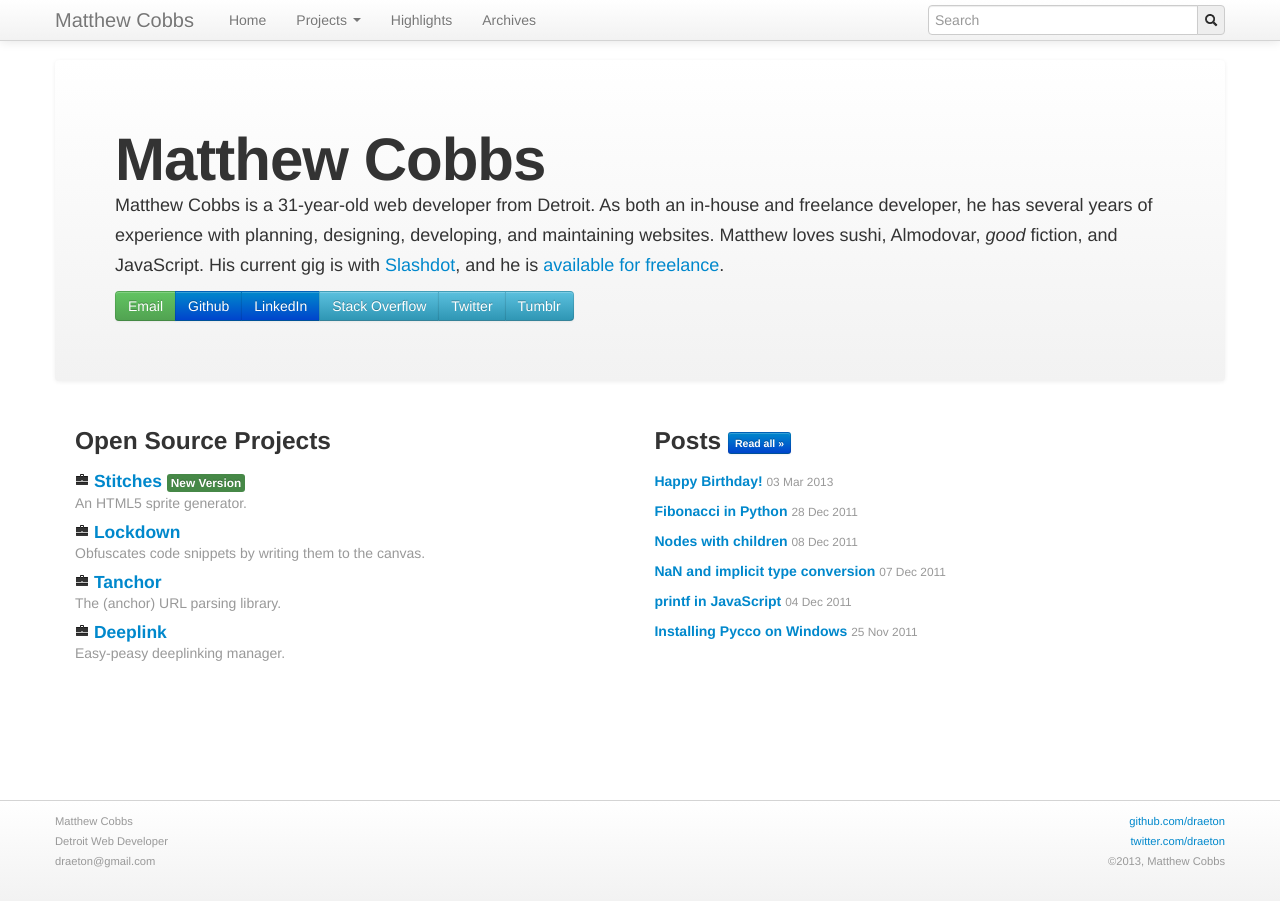
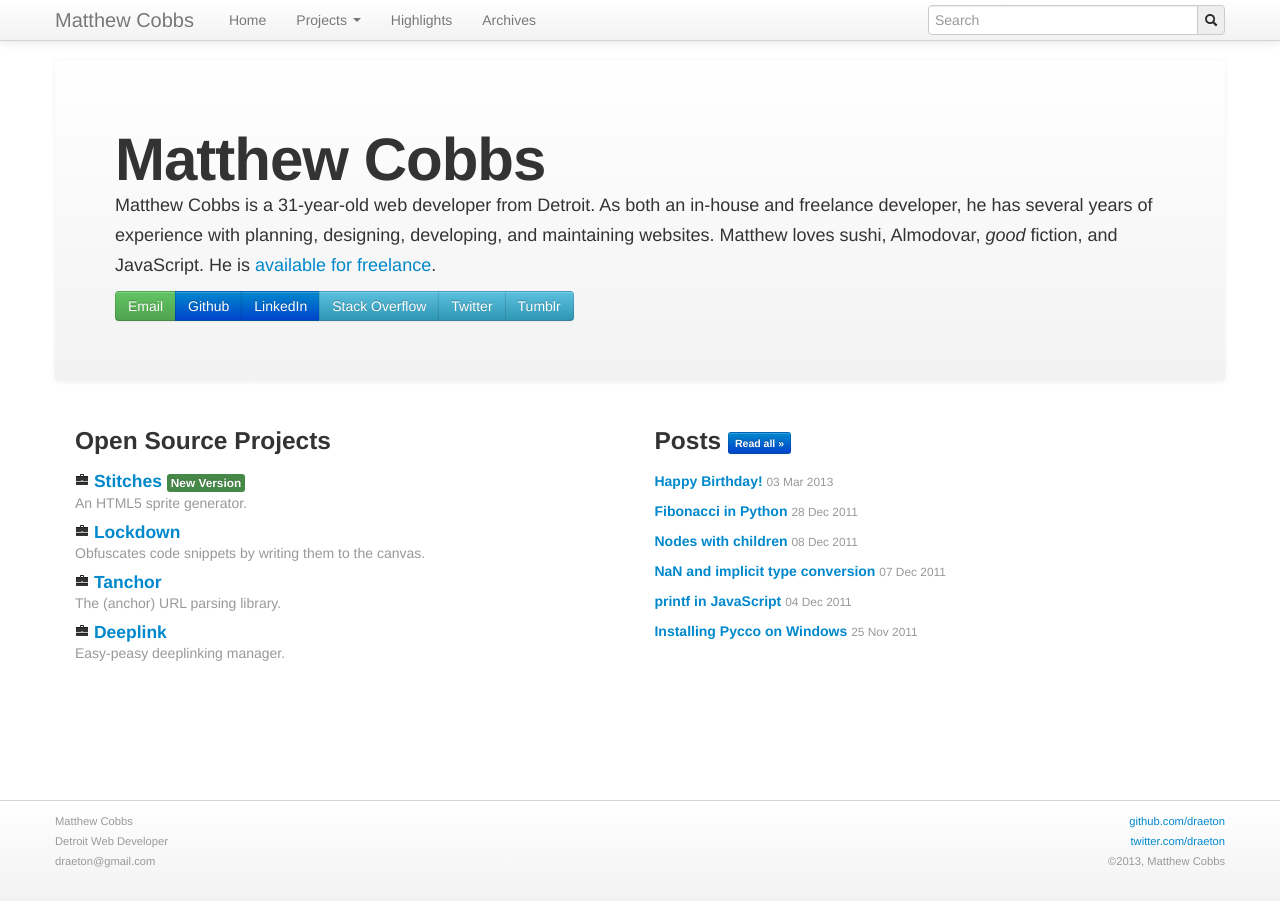
Before and after one commit to draeton/draeton.github.com, a Jekyll site: the page built from index.html, in a window 1280 px wide. Built offline with Jekyll 4.4.1, drawn with Linux system fonts in a browser that asks for light colours; nearby versions of some CDN libraries; Markdown is read by kramdown in place of the engine named in the settings; the list of posts is cut into pages by our own code.

Commit message:
updating desc

```diff
--- a/index.html
+++ b/index.html
@@ -6,7 +6,7 @@
 <!-- start .hero-unit -->
 <div class="hero-unit">
     <h1>Matthew Cobbs</h1>
-    <p>Matthew Cobbs is a 31-year-old web developer from Detroit. As both an in-house and freelance developer, he has several years of experience with planning, designing, developing, and maintaining websites. Matthew loves sushi, Almodovar, <em data-toggle="tooltip" title="Cormac McCarthy, Stephen King, Jack Kerouac, Jon Krakauer, Jane Austen&hellip;">good</em> fiction, and JavaScript. His current gig is with <a href="http://slashdot.org">Slashdot</a>, and he is <a href="#freelance" data-toggle="modal">available for freelance</a>.</p>
+    <p>Matthew Cobbs is a 31-year-old web developer from Detroit. As both an in-house and freelance developer, he has several years of experience with planning, designing, developing, and maintaining websites. Matthew loves sushi, Almodovar, <em data-toggle="tooltip" title="Cormac McCarthy, Stephen King, Jack Kerouac, Jon Krakauer, Jane Austen&hellip;">good</em> fiction, and JavaScript. He is <a href="#freelance" data-toggle="modal">available for freelance</a>.</p>
 
     <div>
         <div class="btn-group btn-contacts-wired hidden-phone hidden-tablet">
```
